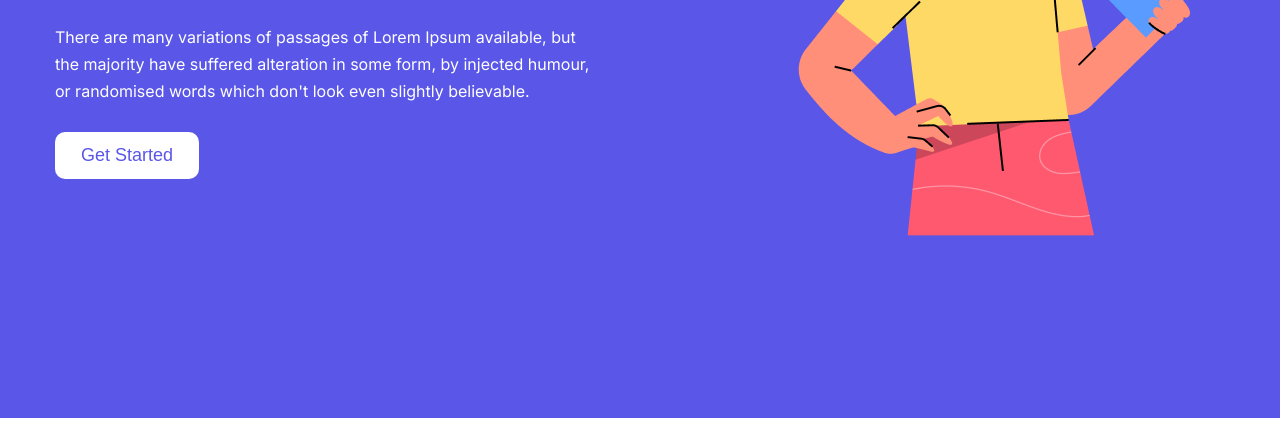
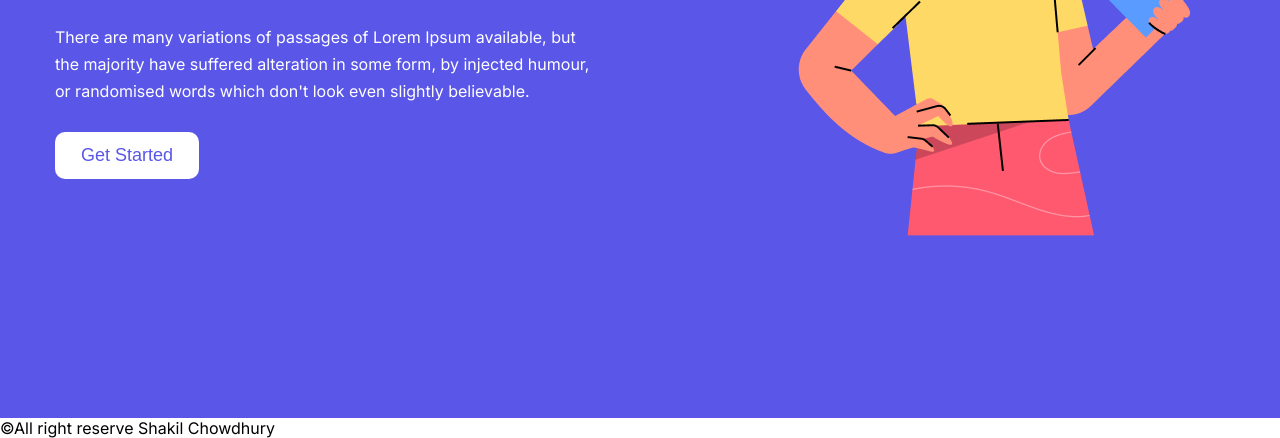
Before and after one commit to MD-ABUSUFIAN/creativeAgency, a plain HTML site: page index.html in a window 1280 px wide. Shown: the part 631-1069 px from the top of the page. Drawn offline with Linux system fonts and the light colour scheme.

Commit message:
#footer footer done

```diff
--- a/index.html
+++ b/index.html
@@ -55,7 +55,7 @@
 
     </main>
     <footer>
-
+        <p>&copy;All right reserve Shakil Chowdhury</p>
     </footer>
 
 </body>
```
